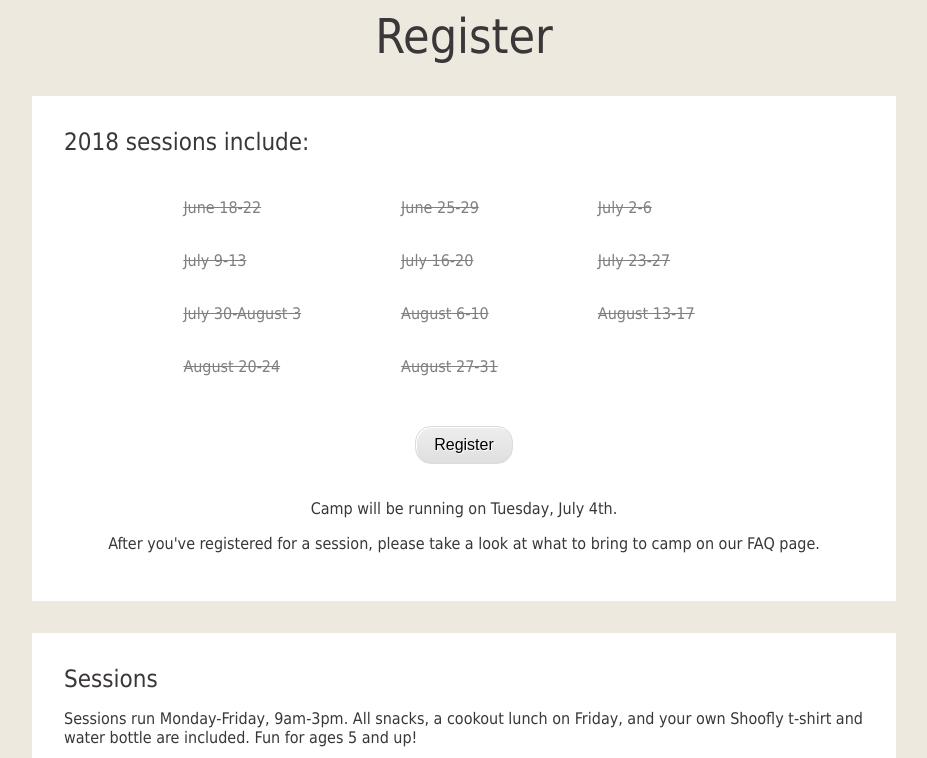
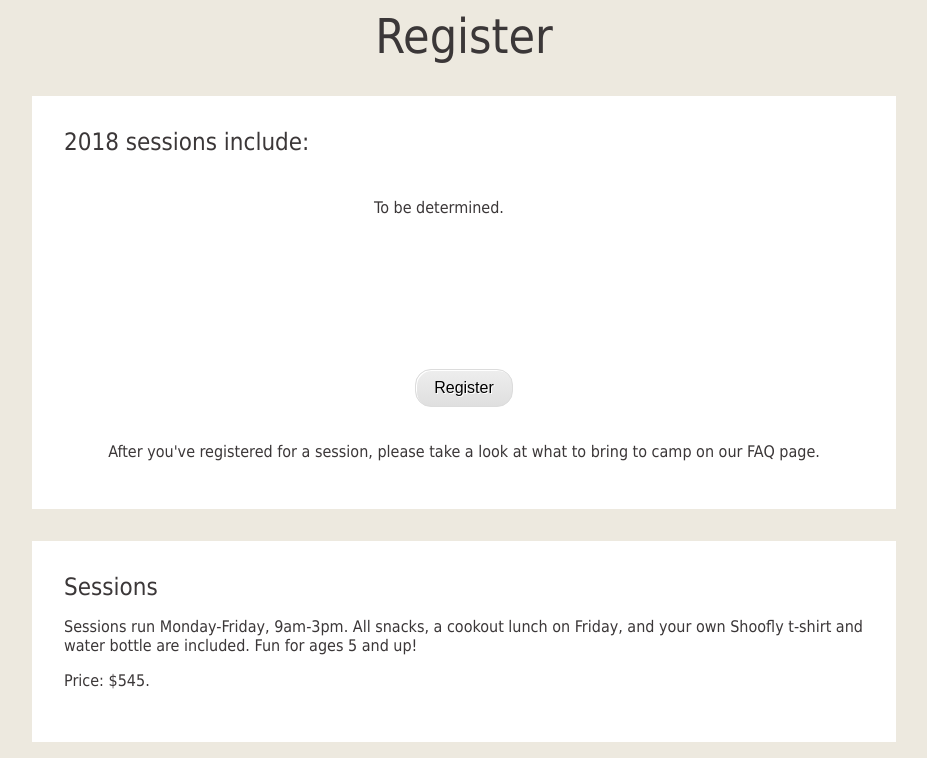
Before and after one commit to katekinsman/ShooflyRepo, a PHP site: page /index.php?page=register in a window 1280 px wide. Shown: the part 152-910 px from the top of the page, without its empty margins (176-1103 px from the left). Run offline with PHP 8.4, Linux system fonts and the light colour scheme; some libraries are stand-ins or nearby versions; some web fonts are replaced.

Commit message:
updated for 2019

```diff
--- a/home.php
+++ b/home.php
@@ -14,6 +14,6 @@
 <section class="home">
     <h2>Shoofly Updates</h2>
     <article>
-        <p class="update">All weeks of camp are currently full.</p>
-		<p class="update">Please email Jill at Jill@ShooflyFarm.com to be added to the wait list.</p>
+        <p class="update">Registration for summer 2019 will be available in January.</p>
+		<p class="update"></p>
 </section>
--- a/register.php
+++ b/register.php
@@ -4,38 +4,38 @@
         <p> </p>
         <table>
             <tr>
-                <td class="closed">June 18-22</td>
+                <td class="closed"></td>
 				<td></td>
-                <td class="closed">June 25-29</td>
+                <td class="open">To be determined.</td>
 				<td></td>
-                <td class="closed">July 2-6</td>
+                <td class="closed"></td>
             </tr>
             <tr>
-                <td class="closed">July 9-13</td>
+                <td class="closed"></td>
 				<td></td>
-                <td class="closed">July 16-20</td>
+                <td class="closed"></td>
 				<td></td>
-                <td class="closed">July 23-27</td>
+                <td class="closed"></td>
             </tr>
             <tr>
-                <td class="closed">July 30-August 3</td>
+                <td class="closed"></td>
 				<td></td>
-                <td class="closed">August 6-10</td>
+                <td class="closed"></td>
 				<td></td>
-				<td class="closed">August 13-17</td>
+				<td class="closed"></td>
 				<td></td>
             </tr>
             <tr>
-                <td class="closed">August 20-24</td>
+                <td class="closed"></td>
 				<td></td>
-				<td class="closed">August 27-31</td>
+				<td class="closed"></td>
 				<td></td>
             </tr>
         </table>
         <div class="centeredbutton"><a href="http://shooflyfarms.bonzidev.com/home.php"><button
         class="registerbutton">Register</button></a></div>
         </br>
-		<p>Camp will be running on Tuesday, July 4th.</p>
+		<p></p>
         <p>After you've registered for a session, please take a look at what to bring to camp on our FAQ page.</p>
     </article>
 </section>
```
